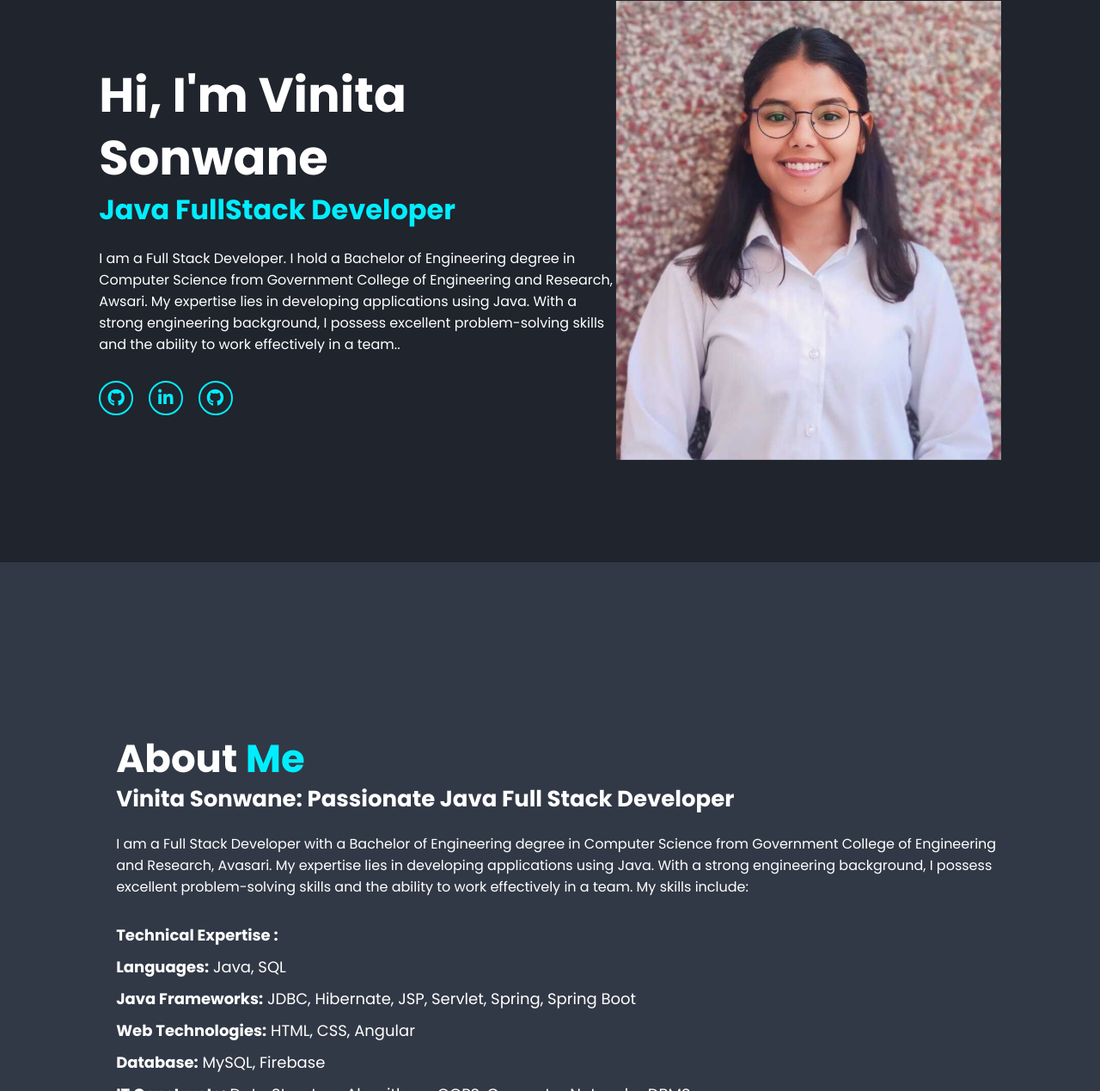
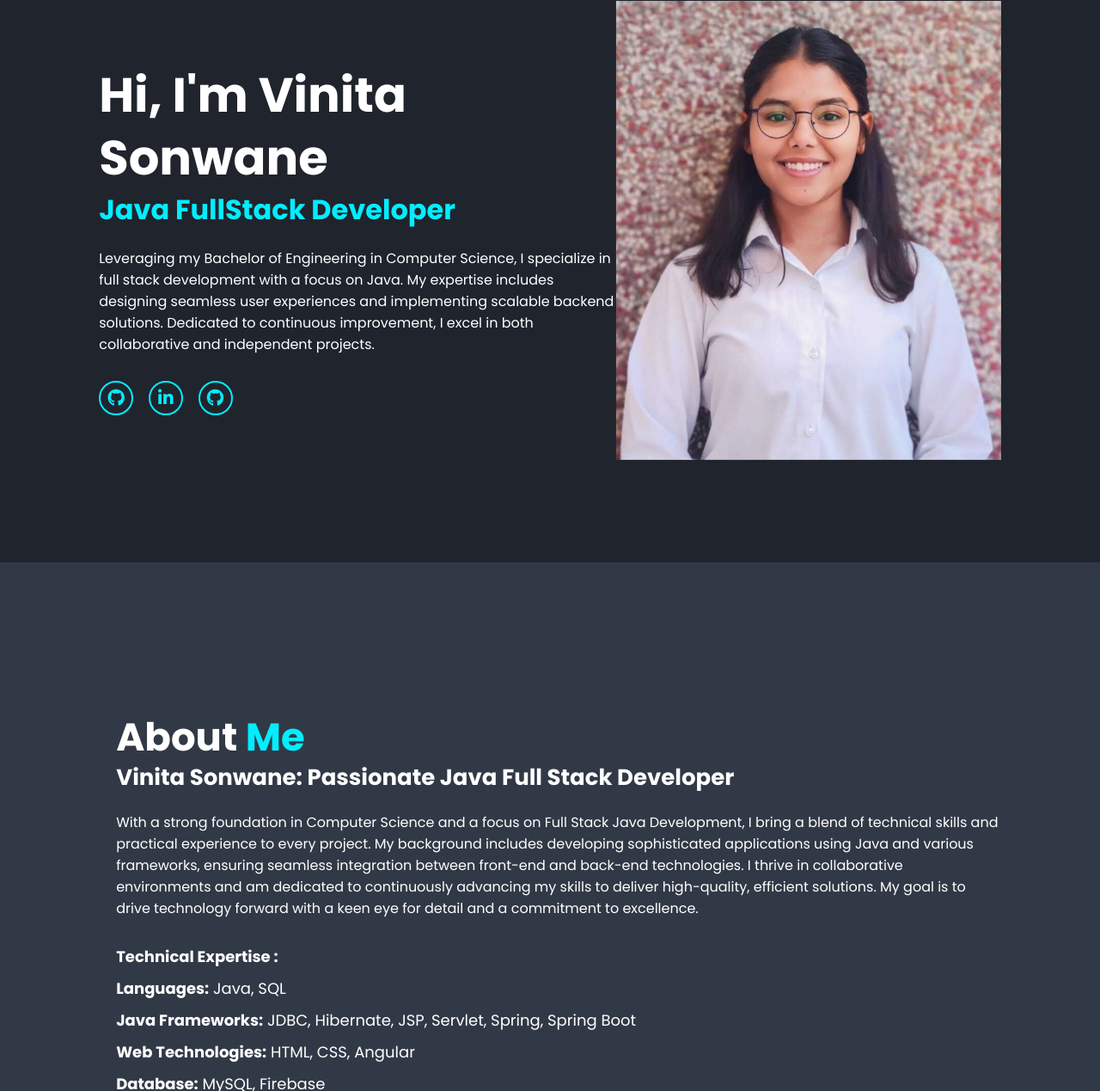
Before and after one commit to VinitaSonwane/Portfolio-Website, a plain HTML site: page index.html in a window 1280 px wide. Shown: the part 146-1415 px from the top of the page at 86% size. Drawn offline with nearby package versions, Linux system fonts and the light colour scheme.

Commit message:
msg  commit

```diff
--- a/index.html
+++ b/index.html
@@ -30,8 +30,8 @@
         <div class="home-content">
             <h1>Hi, I'm Vinita Sonwane</h1>
             <h3><span>Java FullStack Developer</span></h3>
-            <p>I am a Full Stack Developer. I hold a Bachelor of Engineering degree in Computer Science from Government College of Engineering and Research, Awsari. My expertise lies in developing applications using Java. With a strong engineering background,
-                I possess excellent problem-solving skills and the ability to work effectively in a team..</p>
+            <p>Leveraging my Bachelor of Engineering in Computer Science, I specialize in full stack development with a focus on Java. My expertise includes designing seamless user experiences and implementing scalable backend solutions. Dedicated to continuous
+                improvement, I excel in both collaborative and independent projects.</p>
 
 
             <div class="social-media">
@@ -57,8 +57,9 @@
         <div class="about-content">
             <h2 class="heading">About <span>Me</span></h2>
             <h3>Vinita Sonwane: Passionate Java Full Stack Developer</h3>
-            <p>I am a Full Stack Developer with a Bachelor of Engineering degree in Computer Science from Government College of Engineering and Research, Avasari. My expertise lies in developing applications using Java. With a strong engineering background,
-                I possess excellent problem-solving skills and the ability to work effectively in a team. My skills include:</p>
+            <p>With a strong foundation in Computer Science and a focus on Full Stack Java Development, I bring a blend of technical skills and practical experience to every project. My background includes developing sophisticated applications using Java
+                and various frameworks, ensuring seamless integration between front-end and back-end technologies. I thrive in collaborative environments and am dedicated to continuously advancing my skills to deliver high-quality, efficient solutions.
+                My goal is to drive technology forward with a keen eye for detail and a commitment to excellence.</p>
             <h4 style="margin-bottom: 10px; font-size: 18px;">Technical Expertise :</h4>
             <ul style="list-style-type: none; padding: 0; margin: 0;">
                 <li style="margin-bottom: 10px; font-size: 18px;"><strong>Languages:</strong> Java, SQL</li>
```
